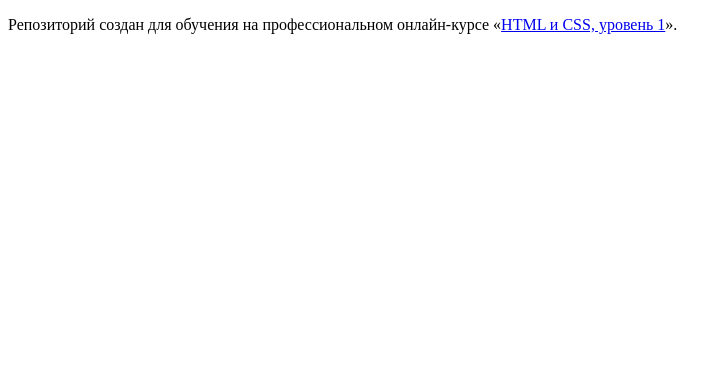
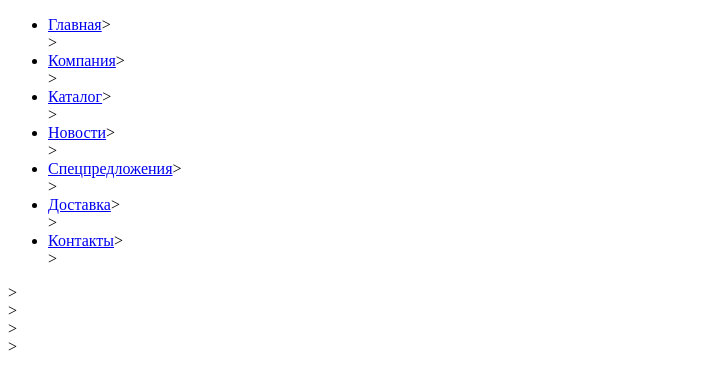
Before and after one commit to kisimoch/1008849-technomart-28, a plain HTML site: page index.html in a window 1280 px wide. Shown: the whole page, without its empty margins (0-727 px from the left). Drawn offline with Linux system fonts and the light colour scheme.

Commit message:
Update index.html

```diff
--- a/index.html
+++ b/index.html
@@ -2,11 +2,26 @@
 <html lang="ru">
   <head>
     <meta charset="utf-8">
-    <title>HTML Academy: Техномарт</title>
+    <title>Техномарт</title>
   </head>
   <body>
-
-    <p>Репозиторий создан для обучения на профессиональном онлайн‑курсе «<a href="https://htmlacademy.ru/intensive/htmlcss">HTML и CSS, уровень 1</a>».</p>
-
+    <header>
+      <nav>
+        <ul>
+          <li><a href="index.html">Главная</a>></li>>
+          <li><a href="company.html">Компания</a>></li>>
+          <li><a href="catalog.html">Каталог</a>></li>>
+          <li><a href="news.html">Новости</a>></li>>
+          <li><a href="specials.html">Спецпредложения</a>></li>>
+          <li><a href="delivery.html">Доставка</a>></li>>
+          <li><a href="contacts.html">Контакты</a>></li>>
+        </ul>>
+      </nav>>
+    </header>
+    <header>
+    <main>
+    </main>>
+    <footer>
+    </footer>>
   </body>
 </html>
```
